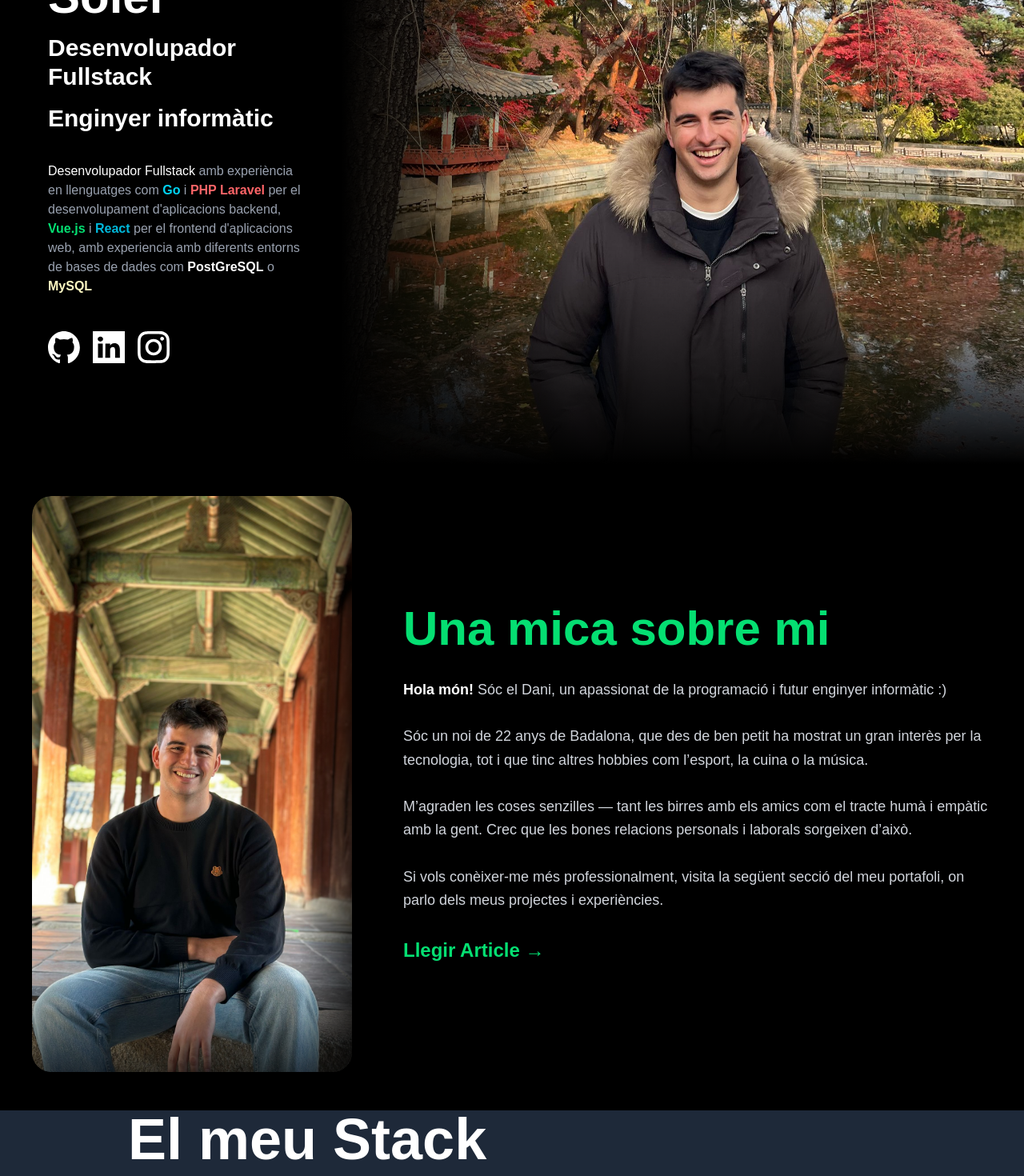
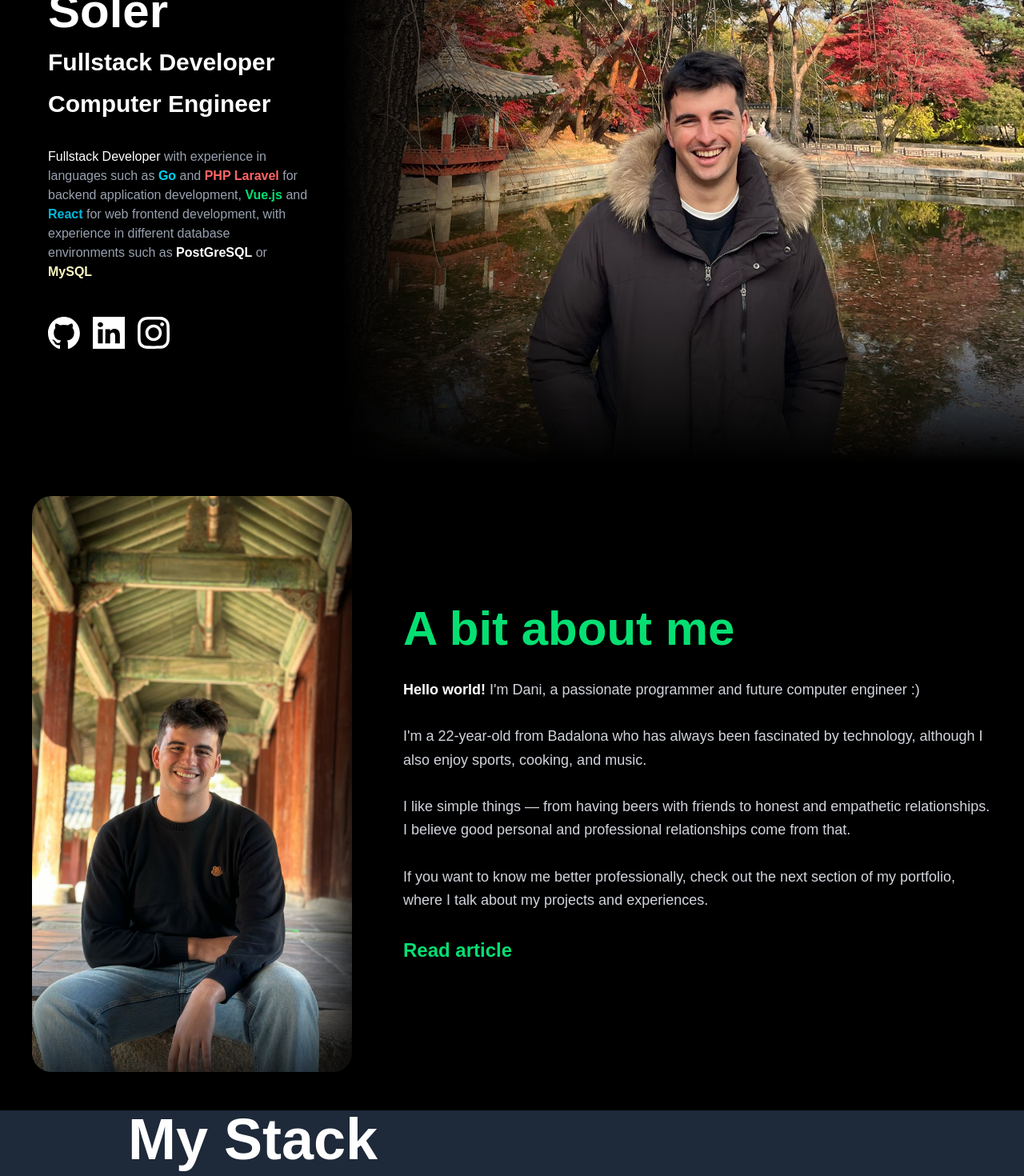
Before and after one commit to dasolerfo/daniel-soler, a Vue app: page / in a window 1280 px wide. Shown: the part 220-1690 px from the top of the page at 80% size. Built offline with nearby package versions, Linux system fonts and the light colour scheme; a web font is replaced by a local one.

Commit message:
Multi language added

```diff
--- a/package.json
+++ b/package.json
@@ -11,7 +11,8 @@
   "dependencies": {
     "@tailwindcss/vite": "^4.1.10",
     "tailwindcss": "^4.1.10",
-    "vue": "^3.5.13"
+    "vue": "^3.5.13",
+    "vue-i18n": "^11.1.12"
   },
   "devDependencies": {
     "@vitejs/plugin-vue": "^5.2.3",
--- a/src/components/LandingPageInit.vue
+++ b/src/components/LandingPageInit.vue
@@ -5,13 +5,12 @@
         <Transition name="fade-up">
         <div v-if="show" class="flex flex-col space-y-4 ml-10 mr-5 justify-center">
           <h1 class="text-6xl font-bold mb-4">Daniel Soler</h1>
-          <h2 class="text-3xl font-bold mb-4">Desenvolupador Fullstack</h2>
-          <h2 class="text-3xl font-bold mb-4">Enginyer informàtic</h2>
+          <h2 class="text-3xl font-bold mb-4">{{ $t('message.fullstackdev') }}</h2>
+          <h2 class="text-3xl font-bold mb-4">{{ $t('message.enginyerInfo') }}</h2>
           <p class="text-gray-400 mb-6 text-l mt-5">
-            <span class="text-white">Desenvolupador Fullstack</span> amb experiència en llenguatges com
-            <strong class="text-cyan-400">Go</strong> i <strong class="text-red-400">PHP Laravel</strong> per el desenvolupament d'aplicacions backend,
-            <strong class="text-green-400">Vue.js</strong> i <strong class="text-cyan-500">React</strong> per el frontend d'aplicacions web, amb experiencia amb
-            diferents entorns de bases de dades com <strong class="text-white">PostGreSQL</strong> o <strong class="text-yellow-100">MySQL</strong>
+            <span class="text-white">{{ $t('message.fullstackdev') }}</span> {{ $t('message.intro1') }}
+            <strong class="text-cyan-400">Go</strong> {{ $t('message.and') }} <strong class="text-red-400">PHP Laravel</strong> {{ $t('message.intro2') }}
+            <strong class="text-green-400">Vue.js</strong> {{ $t('message.and') }} <strong class="text-cyan-500">React</strong> {{ $t('message.intro3') }} <strong class="text-white">PostGreSQL</strong> {{ $t('message.or') }} <strong class="text-yellow-100">MySQL</strong>
             </p>
             <div class="flex space-x-4 mt-5">
             <a href="https://github.com/dasolerfo" target="_blank" rel="noopener noreferrer">
--- a/src/components/MyStack.vue
+++ b/src/components/MyStack.vue
@@ -3,7 +3,7 @@
       <h2
         v-intersect
         class="text-7xl font-bold text-white text-left ml-40  mt-2 translate-y-10 transition duration-700 ease-out">
-        El meu Stack
+       {{ $t('message.myStack') }}
       </h2>
 
       <div class=" box-border pl-30 pr-30 w-full mt-18">
--- a/src/components/QuiSocComponent.vue
+++ b/src/components/QuiSocComponent.vue
@@ -22,30 +22,27 @@
         v-intersect
         class="text-6xl font-bold mb-8 text-green-400 opacity-0 translate-y-10 transition duration-700 ease-out"
       >
-        Una mica sobre mi
+        {{ $t('message.aboutme') }}
       </h2>
 
       <p
         v-intersect
         class="text-gray-300 mb-8 text-lg leading-relaxed opacity-0 translate-y-10 transition duration-700 ease-out delay-200"
       >
-        <strong class="text-white">Hola món!</strong> Sóc el Dani, un apassionat de la programació i futur enginyer informàtic :)
+        <strong class="text-white">Hello world!</strong> {{ $t('message.me1') }}
         <br /><br />
-        Sóc un noi de 22 anys de Badalona, que des de ben petit ha mostrat un gran interès per la tecnologia,
-        tot i que tinc altres hobbies com l’esport, la cuina o la música.
+        {{ $t('message.me2') }}
         <br /><br />
-        M’agraden les coses senzilles — tant les birres amb els amics com el tracte humà i empàtic amb la gent.
-        Crec que les bones relacions personals i laborals sorgeixen d’això.
+       {{ $t('message.me3') }}
         <br /><br />
-        Si vols conèixer-me més professionalment, visita la següent secció del meu portafoli,
-        on parlo dels meus projectes i experiències.
+        {{ $t('message.me4') }}
       </p>
 
       <a
         href="/projectes"
         class="text-green-400 hover:text-green-300 transition duration-300 ease-in-out text-2xl font-semibold"
       >
-        Llegir Article →
+        {{ $t('message.readArticle') }}
       </a>
     </div>
   </div>
--- a/src/main.ts
+++ b/src/main.ts
@@ -1,5 +1,75 @@
 import { createApp } from 'vue'
 import './style.css'
 import App from './App.vue'
+import { createI18n } from 'vue-i18n'
 
-createApp(App).mount('#app')
+const i18n = createI18n({
+  locale: 'en',
+  fallbackLocale: 'en',
+  messages: {
+    en: {
+      message: {
+        fullstackdev: 'Fullstack Developer',
+        enginyerInfo: 'Computer Engineer',
+        intro1: 'with experience in languages such as ',
+        and: ' and ',
+        intro2: ' for backend application development, ',
+        intro3: ' for web frontend development, with experience in different database environments such as ',
+        or: ' or ',
+        aboutme: 'A bit about me',
+        me1: "I'm Dani, a passionate programmer and future computer engineer :)",
+        me2: "I'm a 22-year-old from Badalona who has always been fascinated by technology, although I also enjoy sports, cooking, and music.",
+        me3: "I like simple things — from having beers with friends to honest and empathetic relationships. I believe good personal and professional relationships come from that.",
+        me4: "If you want to know me better professionally, check out the next section of my portfolio, where I talk about my projects and experiences.",
+        readArticle: 'Read article',
+        myStack: 'My Stack',
+        contactMe: 'Contact me'
+      }
+    },
+
+    cat: {
+      message: {
+        fullstackdev: 'Desenvolupador Fullstack',
+        enginyerInfo: 'Enginyer informàtic',
+        intro1: 'amb experiència en llenguatges com ',
+        and: ' i ',
+        intro2: ' per al desenvolupament d\'aplicacions backend, ',
+        intro3: ' per al frontend d\'aplicacions web, amb experiència amb diferents entorns de bases de dades com ',
+        or: ' o ',
+        aboutme: 'Una mica sobre mi',
+        me1: 'Sóc el Dani, un apassionat de la programació i futur enginyer informàtic :)',
+        me2: 'Sóc un noi de 22 anys de Badalona, que des de ben petit ha mostrat un gran interès per la tecnologia, tot i que tinc altres hobbies com l’esport, la cuina o la música.',
+        me3: 'M’agraden les coses senzilles — tant les birres amb els amics com el tracte humà i empàtic amb la gent. Crec que les bones relacions personals i laborals sorgeixen d’això.',
+        me4: 'Si vols conèixer-me més professionalment, visita la següent secció del meu portafoli, on parlo dels meus projectes i experiències.',
+        readArticle: 'Llegeix l\'article',
+        myStack: 'El meu Stack',
+        contactMe: 'Contacta amb mi'
+      }
+    },
+
+    esp: {
+      message: {
+        fullstackdev: 'Desarrollador Fullstack',
+        enginyerInfo: 'Ingeniero Informático',
+        intro1: 'con experiencia en lenguajes como ',
+        and: ' y ',
+        intro2: ' para el desarrollo de aplicaciones backend, ',
+        intro3: ' para el frontend de aplicaciones web, con experiencia en diferentes entornos de bases de datos como ',
+        or: ' o ',
+        aboutme: 'Un poco sobre mí',
+        me1: 'Soy Dani, un apasionado de la programación y futuro ingeniero informático :)',
+        me2: 'Soy un chico de 22 años de Badalona, que desde pequeño ha mostrado un gran interés por la tecnología, aunque también tengo otros hobbies como el deporte, la cocina o la música.',
+        me3: 'Me gustan las cosas sencillas — tanto las cervezas con amigos como el trato humano y empático con la gente. Creo que las buenas relaciones personales y laborales surgen de eso.',
+        me4: 'Si quieres conocerme mejor profesionalmente, visita la siguiente sección de mi portafolio, donde hablo de mis proyectos y experiencias.',
+        readArticle: 'Leer artículo',
+        myStack: 'Mi Stack',
+        contactMe: 'Contáctame'
+      }
+    }
+  }
+});
+
+
+const app = createApp(App)
+app.use(i18n)
+app.mount('#app')
```
Also changed, not shown: 1 other file (tests, documents, lock files or other folders).
